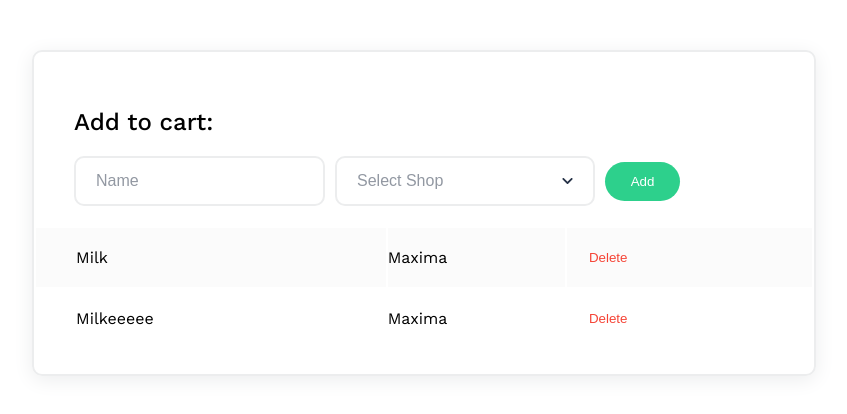
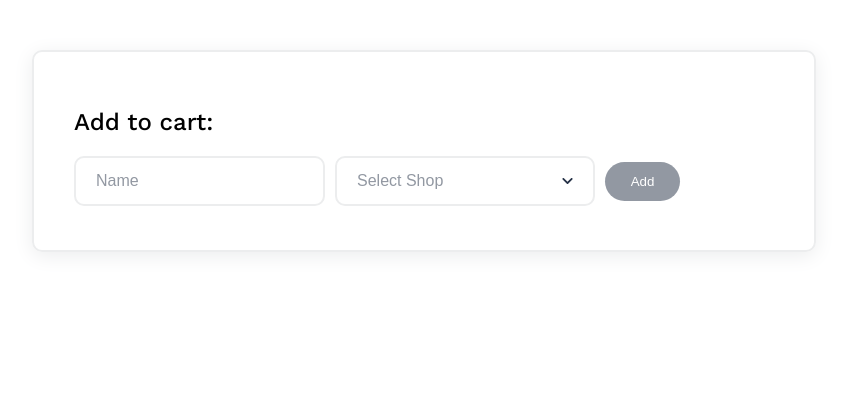
Before and after one commit to gusmagnago/onoff, a React (Vite) app: page / in a window 1280 px wide. Shown: the top 414 px of the page, without its empty margins (18-865 px from the left). Built offline with nearby package versions, Linux system fonts and the light colour scheme.

Commit message:
feat: Add and remove item to shopping cart

```diff
--- a/package.json
+++ b/package.json
@@ -14,7 +14,8 @@
     "react": "^18.2.0",
     "react-dom": "^18.2.0",
     "react-query": "^3.39.3",
-    "react-redux": "^8.0.5"
+    "react-redux": "^8.0.5",
+    "redux-persist": "^6.0.0"
   },
   "devDependencies": {
     "@types/react": "^18.0.28",
--- a/src/App.tsx
+++ b/src/App.tsx
@@ -7,17 +7,23 @@ import { useQuery } from 'react-query';
 import { IShop } from './utils/api/types';
 import { fetchShops } from './utils/api';
 import ShoppingList from './components/shopping-list/ShoppingList';
+import { useAppDispatch, useAppSelector } from './redux/store';
+import { addItem, removeItem } from './redux/features/shoppingCartSlice';
 
 const App = () => {
   const [inputValue, setInputValue] = useState<string>('');
   const [open, setOpen] = useState<boolean>(false);
+  const selectPlaceholder = 'Select shop';
+  const [placeholder, setPlaceholder] = useState<string>(selectPlaceholder);
+  const [id, setId] = useState<number>(0);
+  const { data, isLoading } = useQuery<IShop[]>('stores', fetchShops);
 
-  const [placeholder, setPlaceholder] = useState<string>('Select shop');
-
-  const { data, isLoading } = useQuery<IShop[]>('stores', fetchShops);
+  const dispatch = useAppDispatch();
 
   const isInputEmpty =
     typeof inputValue === 'string' && inputValue.length === 0;
+
+  const isSelectEmpty = placeholder === selectPlaceholder;
 
   const handleInputChange = (e: ChangeEvent<HTMLInputElement>) => {
     setInputValue(e.target.value);
@@ -28,21 +34,29 @@ const App = () => {
     setOpen(!open);
   };
 
+  const handleRemoveItem = () => {
+    dispatch(removeItem({ id }));
+  };
+
+  const handleAddItem = () => {
+    setId((prev) => prev + 1);
+    dispatch(
+      addItem({
+        itemId: id,
+        itemName: inputValue,
+        shopName: placeholder,
+      })
+    );
+    setInputValue('');
+    setPlaceholder(selectPlaceholder);
+  };
+
   const column = [
     { name: 'itemName', heading: 'itemName' },
     { name: 'shopName', heading: 'shopName' },
-    { name: 'action', heading: '' },
   ];
 
-  // create this to see the table display
-  const shoppingList = [
-    { itemName: 'Milk', shopName: 'Maxima', action: <button>delete</button> },
-    {
-      itemName: 'Milkeeeee',
-      shopName: 'Maxima',
-      action: <button>delete</button>,
-    },
-  ];
+  const shoppingList = useAppSelector((state) => state.items);
 
   return (
     <div className='shopping-cart-wrapper'>
@@ -60,11 +74,21 @@ const App = () => {
               disabled={isInputEmpty}
               isLoading={isLoading}
             />
-            <button className='add-bttn'>Add</button>
+            <button
+              className='add-bttn'
+              onClick={handleAddItem}
+              disabled={isSelectEmpty}
+            >
+              Add
+            </button>
           </>
         }
       />
-      <ShoppingList column={column} data={shoppingList} />
+      <ShoppingList
+        column={column}
+        data={shoppingList}
+        onRemoveItem={handleRemoveItem}
+      />
     </div>
   );
 };
--- a/src/components/shopping-cart-header/ShoppingCartHeader.scss
+++ b/src/components/shopping-cart-header/ShoppingCartHeader.scss
@@ -18,11 +18,13 @@
   }
 
   & button {
-    &:hover {
-      background-color: map.get($theme-colors, 'white');
-      color: map.get($theme-colors, 'addColor');
-      border: 1px solid;
-      border-color: map.get($theme-colors, 'addColor');
+    &:not(:disabled) {
+      &:hover {
+        background-color: map.get($theme-colors, 'white');
+        color: map.get($theme-colors, 'addColor');
+        border: 1px solid;
+        border-color: map.get($theme-colors, 'addColor');
+      }
     }
   }
 }
--- a/src/components/shopping-list/ShoppingList.scss
+++ b/src/components/shopping-list/ShoppingList.scss
@@ -17,7 +17,11 @@
   &:first-of-type {
     padding-left: 40px;
   }
+}
 
+.action-row {
+  display: flex;
+  justify-content: center;
   button {
     background-color: transparent;
     text-transform: capitalize;
--- a/src/components/shopping-list/ShoppingList.tsx
+++ b/src/components/shopping-list/ShoppingList.tsx
@@ -1,7 +1,6 @@
 /* eslint-disable @typescript-eslint/no-explicit-any */
 
-import { ReactNode } from 'react';
-
+import { MouseEventHandler } from 'react';
 import './ShoppingList.scss';
 
 interface IColumn {
@@ -12,38 +11,58 @@ interface IColumn {
 interface IData {
   itemName: string;
   shopName: string;
-  action: ReactNode;
+  itemId: number;
 }
 
 const ShoppingList = ({
   column,
   data,
+  onRemoveItem,
 }: {
   column: IColumn[];
   data: IData[];
+  onRemoveItem: () => void;
 }) => {
   return (
     <table className='shopping-list'>
       <tbody>
-        {data.map((item, index) => (
-          <TableRow item={item} column={column} key={index} />
-        ))}
+        {data.map((item, index) => {
+          return (
+            <TableRow
+              item={item}
+              column={column}
+              key={index}
+              onRemoveItem={onRemoveItem}
+            />
+          );
+        })}
       </tbody>
     </table>
   );
 };
 
-const TableRow = ({ item, column }: { item: any; column: IColumn[] }) => {
+const TableRow = ({
+  item,
+  column,
+  onRemoveItem,
+}: {
   // type any because I couldnt find a better solution
+  item: any;
+  column: IColumn[];
+  onRemoveItem: MouseEventHandler<HTMLButtonElement>;
+}) => {
   return (
-    <tr className='shopping-list-row'>
+    <tr className='hopping-list shopping-list-row'>
       {column.map((columnItem, index) => {
         return (
-          <td key={index} className='first-row'>
+          <td key={`item-${index}`} className='first-row'>
             {item[`${columnItem.name}`]}
           </td>
         );
       })}
+      <td key={`remove-${item.itemId}`} className='action-row'>
+        <button onClick={onRemoveItem}>delete</button>
+      </td>
     </tr>
   );
 };
--- a/src/index.scss
+++ b/src/index.scss
@@ -77,4 +77,12 @@ ul {
   background-color: map.get($theme-colors, 'addColor');
   color: map.get($theme-colors, 'white');
   width: 75px;
+
+  &:disabled {
+    background-color: map.get($theme-colors, 'darkGray');
+
+    span {
+      color: map.get($theme-colors, 'darkGray');
+    }
+  }
 }
--- a/src/main.tsx
+++ b/src/main.tsx
@@ -4,13 +4,17 @@ import App from './App.tsx';
 import './index.scss';
 
 import { QueryClient, QueryClientProvider } from 'react-query';
+import { Provider } from 'react-redux';
+import { store } from './redux/store/index.ts';
 
 const queryClient = new QueryClient();
 
 ReactDOM.createRoot(document.getElementById('root') as HTMLElement).render(
   <React.StrictMode>
     <QueryClientProvider client={queryClient}>
-      <App />
+      <Provider store={store}>
+        <App />
+      </Provider>
     </QueryClientProvider>
   </React.StrictMode>
 );
--- /dev/null
+++ b/src/redux/features/shoppingCartSlice.ts
@@ -0,0 +1,36 @@
+import { PayloadAction, createSlice } from '@reduxjs/toolkit';
+
+export interface IShoppingList {
+  itemId: number;
+  itemName: string;
+  shopName: string;
+}
+
+interface ShoppingItems {
+  items: IShoppingList[];
+}
+
+const initialState: ShoppingItems = {
+  items: [],
+};
+
+export const ShoppingCartSlice = createSlice({
+  name: 'shoppingItem',
+  initialState,
+  reducers: {
+    addItem: (state, action: PayloadAction<IShoppingList>) => {
+      state.items.push({
+        itemId: action.payload.itemId,
+        itemName: action.payload.itemName,
+        shopName: action.payload.shopName,
+      });
+    },
+    removeItem: (state, action: PayloadAction<{ id: number }>) => {
+      const removeItem = state.items.filter(item => item.itemId !== action.payload.id)
+      state.items = removeItem
+    }
+  },
+});
+
+export default ShoppingCartSlice.reducer;
+export const { addItem, removeItem } = ShoppingCartSlice.actions;
--- /dev/null
+++ b/src/redux/store/index.ts
@@ -0,0 +1,36 @@
+import { configureStore } from "@reduxjs/toolkit";
+import { ShoppingCartSlice } from "../features/shoppingCartSlice";
+import { TypedUseSelectorHook, useDispatch, useSelector } from "react-redux";
+
+import storage from 'redux-persist/lib/storage';
+import {
+    persistStore,
+    persistReducer,
+    FLUSH,
+    REHYDRATE,
+    PAUSE,
+    PERSIST,
+    PURGE,
+    REGISTER,
+} from 'redux-persist'
+
+const persistConfig = {
+    key: 'root',
+    storage,
+}
+
+const persistedReducer = persistReducer(persistConfig, ShoppingCartSlice.reducer)
+
+export const store = configureStore({
+    reducer: persistedReducer,
+    middleware: (getDefaultMiddleware) =>
+        getDefaultMiddleware({
+            serializableCheck: {
+                ignoredActions: [FLUSH, REHYDRATE, PAUSE, PERSIST, PURGE, REGISTER],
+            },
+        }),
+});
+
+export const persistor = persistStore(store)
+export const useAppDispatch: () => typeof store.dispatch = useDispatch;
+export const useAppSelector: TypedUseSelectorHook<ReturnType<typeof store.getState>> = useSelector;
```
Also changed, not shown: 1 other file (tests, documents, lock files or other folders).
